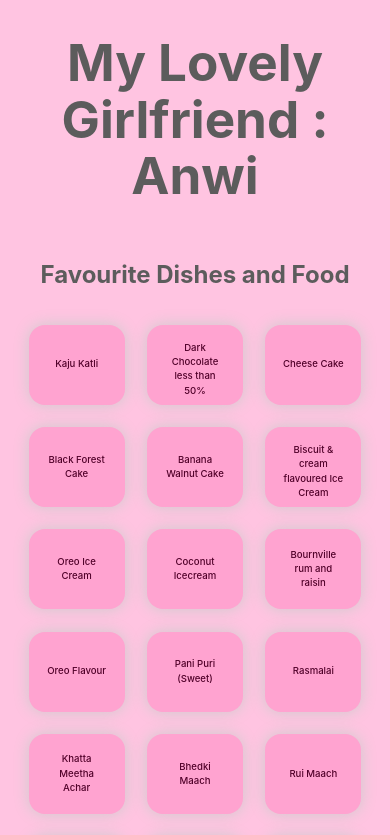
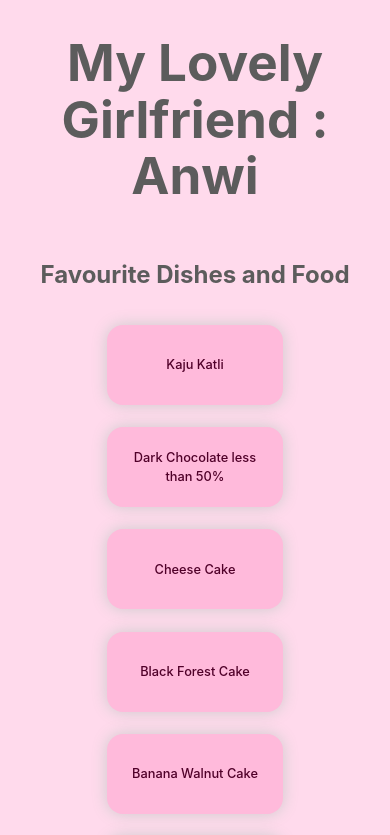
Before and after one commit to oxone-999/Anwita, a React (Vite) app in the folder client/: page / in a window 390 px wide. Shown: the top 835 px of the page. Built offline with nearby package versions, Linux system fonts and the light colour scheme.

Commit message:
Update App.css

```diff
--- a/client/src/App.css
+++ b/client/src/App.css
@@ -2,7 +2,7 @@
   max-width: 1280px;
   margin: 0 auto;
   text-align: center;
-  background-color: rgb(255, 196, 225);
+  background-color: rgb(255, 218, 236);
 }
 
 .logo {
@@ -83,12 +83,12 @@
 
 @media screen and (max-width: 768px) {
   .item{
-    width: 4rem;
+    width: 9rem;
     height: 3rem;
-    font-size: 0.6rem;
+    font-size: 0.8rem;
     color: #500029;
     font-weight: 500;
-    background-color: #ffa3d0;
+    background-color: #ffbadb;
   }
 
 }
```
